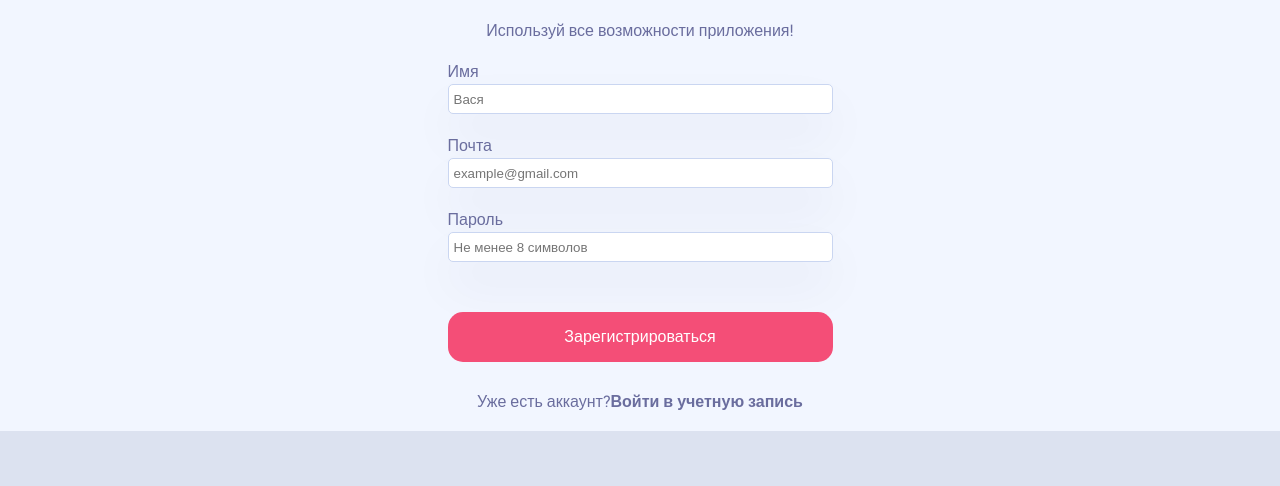
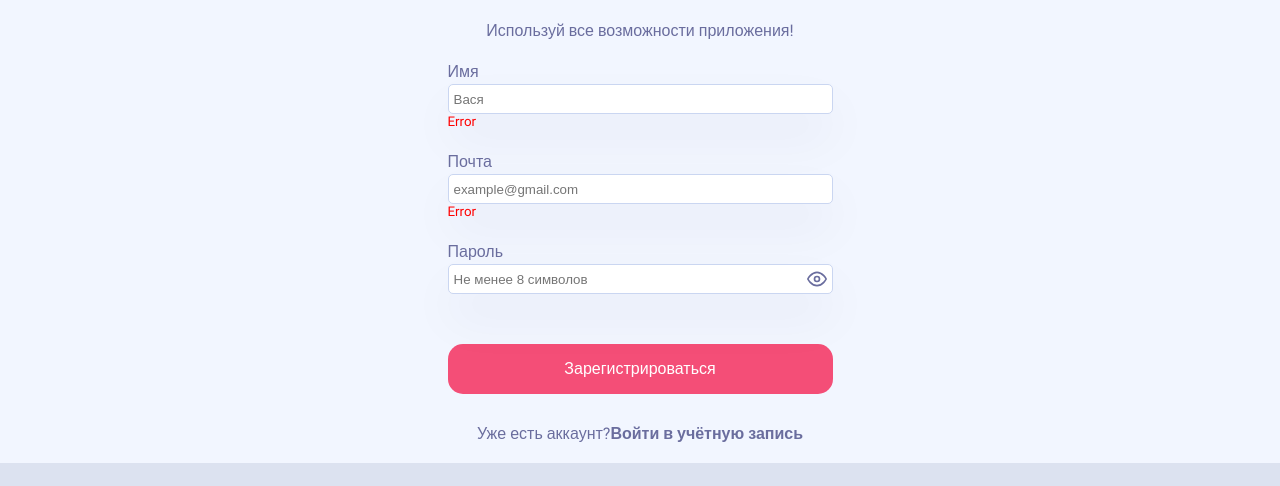
Before and after one commit to Seala11/rslang, a React (Create React App) app: page /login in a window 1280 px wide. Shown: the part 167-653 px from the top of the page. Built offline with nearby package versions, Linux system fonts and the light colour scheme.

Commit message:
feat: add form validation

```diff
--- a/src/pages/login/Login.module.scss
+++ b/src/pages/login/Login.module.scss
@@ -2,7 +2,7 @@
 @use 'src/sass/abstracts/mixins' as *;
 
 .wrapper {
-  min-height: calc(100vh - 250px);
+  min-height: calc(100vh - 200px);
 }
 
 .title {
@@ -28,7 +28,7 @@
   border: solid $stroke 0.04rem;
   box-shadow: 0 2.5rem 5rem rgba(22, 25, 79, 0.05);
   padding: 0.5rem;
-  margin-bottom: 2rem;
+  // margin-bottom: 2rem;
   height: 3rem;
   border-radius: 0.5rem;
 }
@@ -37,6 +37,10 @@
   @include roboto($ff: $ff-roboto-regular, $fs: 1.6rem, $lh: 1.5);
   display: flex;
   flex-direction: column;
+
+  &_password {
+    position: relative;
+  }
 }
 
 .button {
@@ -51,7 +55,7 @@
   margin: 3rem 0;
 
   &:hover {
-    background-color: darken($accent, 8%);
+    color: $stroke;
   }
   &:active {
     top: 0.2rem;
@@ -65,3 +69,28 @@
     color: rgb(59, 58, 58);
   }
 }
+
+.error {
+  color: red;
+  margin-bottom: 2rem;
+}
+
+.password {
+  background-position: center;
+  background-repeat: no-repeat;
+  background-size: contain;
+  width: 2rem;
+  height: 2rem;
+  position: absolute;
+  right: 6px;
+  bottom: 5px;
+  background-color: transparent;
+
+  &_show {
+    background-image: url('../../../public/assets/icons/show.svg');
+  }
+
+  &_hide {
+    background-image: url('../../../public/assets/icons/hide.svg');
+  }
+}
--- a/src/pages/login/Login.tsx
+++ b/src/pages/login/Login.tsx
@@ -1,47 +1,99 @@
-import React from 'react';
+import React, { useState } from 'react';
 import styles from 'src/pages/login/Login.module.scss';
-// import getAllAggrWordsAPI from 'src/requests/aggregatedWords/getAllAggrWordsAPI';
-// import getStatisticAPI from 'src/requests/statistics/getStatisticsAPI';
-// import createUserAPI from 'src/requests/users/createUserAPI';
-// import getSettingsAPI from 'src/requests/userSettings/getSettingsAPI';
+import ErrorMessages from './constantsLogin';
 
-const Login: React.FC = () => {
-  // createUserAPI({ name: 'hanpa', email: 'tryaga', password: '123' });
-  // createUserAPI({ name: 'hanpttttta', email: 'tryaga@ggggg', password: '123886868768' });
-  // createUserAPI({ name: 'hanpa', email: 'tryaga@gmail.com', password: '123uigjhhjjn' });
-  // getAllAggrWordsAPI('666ll');
-  // getStatisticAPI('62fd8d4d739f660016187d52');
-  // getSettingsAPI('62fd8d4d739f660016187d52');
-  // eslint-disable-next-line no-console
-  console.log('stop');
+const Login = () => {
+  const [values, setValues] = useState({ name: '', password: '', email: '' });
+  const [passwordError, setPasswordError] = useState(false);
+  const [passwordShown, setPasswordShown] = useState(false);
+
+  const nameHandler = (event: React.ChangeEvent<HTMLInputElement>) => {
+    setValues({ ...values, name: event.target.value });
+  };
+
+  const passwordHandler = (event: React.ChangeEvent<HTMLInputElement>) => {
+    setValues({ ...values, password: event.target.value });
+    if (passwordError) setPasswordError(false);
+  };
+
+  const emailHandler = (event: React.ChangeEvent<HTMLInputElement>) => {
+    setValues({ ...values, email: event.target.value });
+  };
+
+  const togglePassword = () => {
+    setPasswordShown(!passwordShown);
+  };
+
+  const handleSubmit = (event: React.ChangeEvent<HTMLFormElement>) => {
+    event.preventDefault();
+    console.log(values);
+
+    if (values.password.trim().length < 8) setPasswordError(true);
+  };
 
   return (
     <div className={styles.wrapper}>
       <h1 className={styles.title}>Регистрация</h1>
       <p className={styles.subtitle}>Используй все возможности приложения!</p>
 
-      <form action='submit' className={styles.form}>
+      <form action='submit' className={styles.form} onSubmit={handleSubmit}>
         <label htmlFor='name' className={styles.label}>
           Имя
-          <input id='name' type='text' className={styles.input} placeholder='Вася' />
+          <input
+            name='name'
+            id='name'
+            type='text'
+            className={styles.input}
+            placeholder='Вася'
+            onChange={nameHandler}
+          />
         </label>
+        <small className={styles.error}>Error</small>
+
         <label htmlFor='email' className={styles.label}>
           Почта
-          <input id='email' type='email' className={styles.input} placeholder='example@gmail.com' />
+          <input
+            name='email'
+            id='email'
+            type='email'
+            className={styles.input}
+            placeholder='example@gmail.com'
+            onChange={emailHandler}
+          />
         </label>
-        <label htmlFor='password' className={styles.label}>
+        <small className={styles.error}>Error</small>
+
+        <label htmlFor='password' className={`${styles.label} ${styles.label_password}`}>
           Пароль
-          <input id='password' type='password' className={styles.input} placeholder='Не менее 8 символов' />
+          <input
+            name='password'
+            id='password'
+            type={passwordShown ? 'text' : 'password'}
+            className={styles.input}
+            placeholder='Не менее 8 символов'
+            onChange={passwordHandler}
+          />
+          <button
+            type='button'
+            aria-label='Show password'
+            onClick={togglePassword}
+            className={`${styles.password} ${
+              passwordShown ? styles.password_hide : styles.password_show
+            }`}
+          />
         </label>
+
+        <small className={styles.error}>{passwordError ? ErrorMessages.PASSWORD : ''}</small>
 
         <button className={styles.button} type='submit'>
           Зарегистрироваться
         </button>
       </form>
+
       <p className={styles.subtitle}>
         Уже есть аккаунт?
         <a className={styles.link} href='./'>
-          Войти в учетную запись
+          Войти в учётную запись
         </a>
       </p>
     </div>
--- /dev/null
+++ b/src/pages/login/constantsLogin.ts
@@ -0,0 +1,7 @@
+enum ErrorMessages {
+  NAME = 'Введите имя',
+  PASSWORD = 'Пароль должен содержать больше 8 символов',
+  EMAIL = 'Введите коректный адрес почты',
+}
+
+export default ErrorMessages;
```
Also changed, not shown: public/assets/icons/hide.svg (added), public/assets/icons/show.svg (added).
